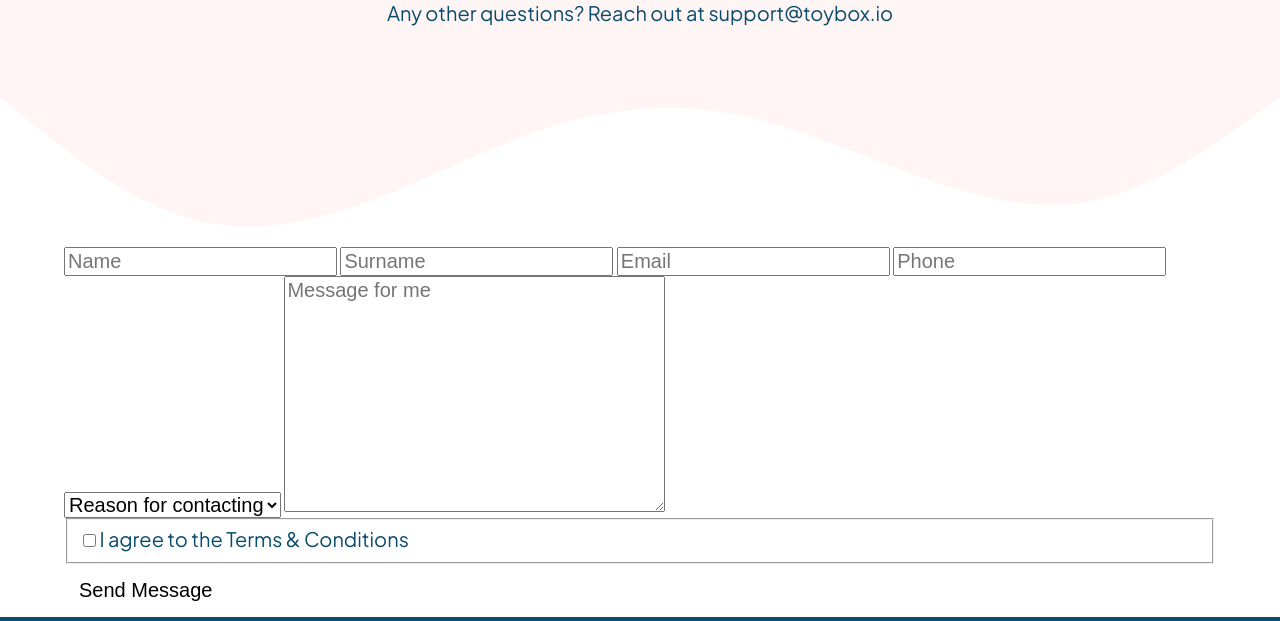
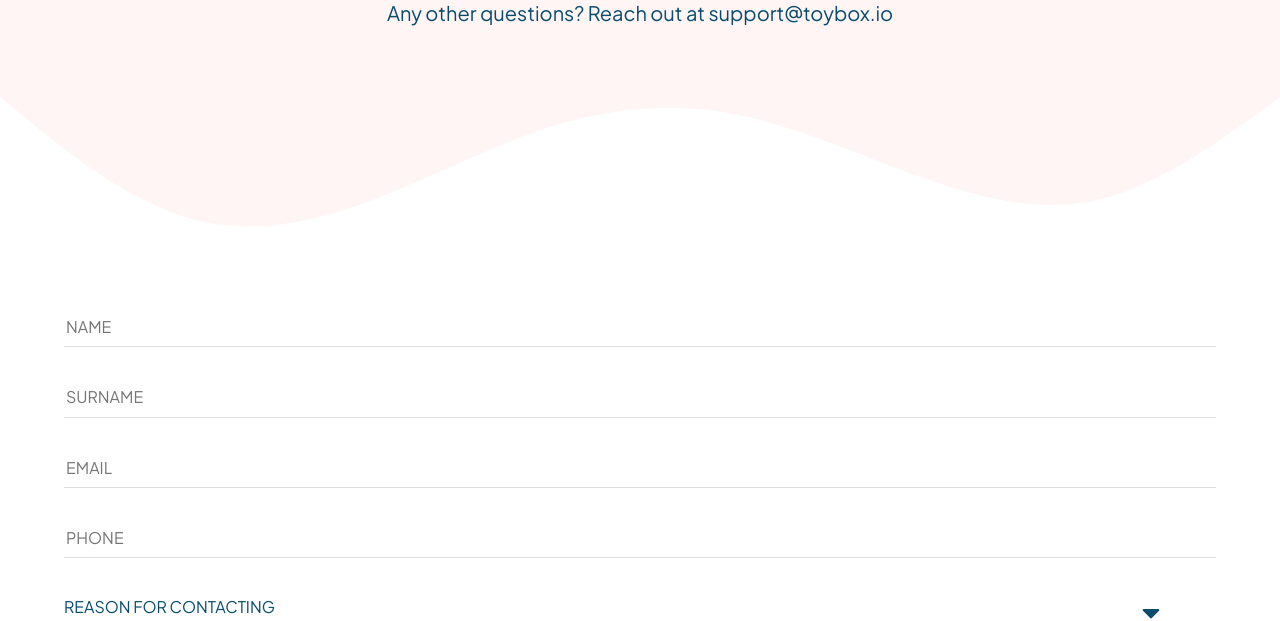
Before and after one commit to haeunyy96/ecommerce-codealong-juno, a plain HTML site: page contact.html in a window 1280 px wide. Shown: the part 331-952 px from the top of the page. Drawn offline with Linux system fonts and the light colour scheme; files whose address does not match are found by name; a web font is replaced by a local one.

Commit message:
Finished styling form, refactored base button styles

```diff
--- a/contact.html
+++ b/contact.html
@@ -92,7 +92,7 @@
                     <label for="terms">I agree to the <a href="#" class="terms">Terms & Conditions</a></label>
                 </fieldset>
 
-                <button>Send Message</button>
+                <button class="button">Send Message</button>
 
             </form>
         </div>
--- a/styles/sass/partials/_baseStyles.scss
+++ b/styles/sass/partials/_baseStyles.scss
@@ -25,23 +25,12 @@ button {
 a {
     display: inline-block;
 
-    &.button {
-        border: 2px solid $primary;
-        @include fontSize(14);
-        font-weight: bold;
-        padding: 15px 32px;
-
-        &:hover,
-        &:focus {
-            background-color: $primary;
-            color: $solidWhite;
-        }
-    }
     &.secondaryButton {
         background-color: $primary;
         color: $solidWhite;
         font-weight: bold;
         padding: 15px 32px;
+        @include fontSize(14);
 
         &:hover,
         &:focus {
@@ -51,3 +40,19 @@ a {
 
         }
 }
+
+.button {
+    font-family: $secondaryFont;
+    color: $primary;
+    border: 2px solid $primary;
+    @include fontSize(14);
+    font-weight: bold;
+    padding: 15px 32px;
+    transition: 0.3s;
+
+    &:hover,
+    &:focus {
+        background-color: $primary;
+        color: $solidWhite;
+    }
+}
--- /dev/null
+++ b/styles/sass/partials/_form.scss
@@ -0,0 +1,57 @@
+.contactForm {
+    display: flex;
+    flex-direction: column;
+    padding: 70px 0 50px;
+}
+
+input,
+textarea,
+select {
+    border: none;
+    border-bottom: 1px solid #ddd;
+    margin-bottom: 40px;
+    padding-bottom: 10px;
+    font-family: $secondaryFont;
+    @include fontSize(16);
+    text-transform: uppercase;
+    color: $primary;
+
+    &::placeholder {
+        opacity: 1;
+    }
+
+    &:hover,
+    &:focus {
+        border-color: $primary;
+        transition: 0.3s;
+}
+}
+
+textarea {
+    border-right: 1px solid #ddd;
+    border-left: 1px solid #ddd;
+}
+
+select {
+    appearance: none;
+    background-color: $solidWhite;
+    background-image: url(../assets/caret-down-solid.svg);
+    background-repeat: no-repeat;
+    background-position: 95% center;
+}
+
+fieldset {
+    border: 0;
+    padding: 0;
+    @include fontSize(16);
+
+    input {
+        margin-right: 3px;
+        accent-color: $primary;
+    }
+
+    a {
+        font-weight: bold;
+        text-decoration: underline;
+    }
+}
--- a/styles/sass/partials/_header.scss
+++ b/styles/sass/partials/_header.scss
@@ -18,15 +18,15 @@ header {
     text-align: center;
     padding-top: 100px;
 
+    &::after {
+            content: "";
+            background-image: url(../assets/wave.svg);
+            background-size: 100% 150px;
+            width: 100%;
+            height: 150px;
+        }
+
     .contactContent {
         padding-bottom: 50px;
     }
-
-    &::after {
-        content: "";
-        background-image: url(../assets/wave.svg);
-        background-size: 100% 150px;
-        width: 100%;
-        height: 150px;
-    }
 }
--- a/styles/sass/styles.scss
+++ b/styles/sass/styles.scss
@@ -6,6 +6,7 @@
 
 @import "./partials/nav";
 @import "./partials/header";
+@import "./partials/form";
 @import "./partials/categories";
 @import "./partials/play";
 @import "./partials/footer";
```
Also changed, not shown: styles/styles.css.
